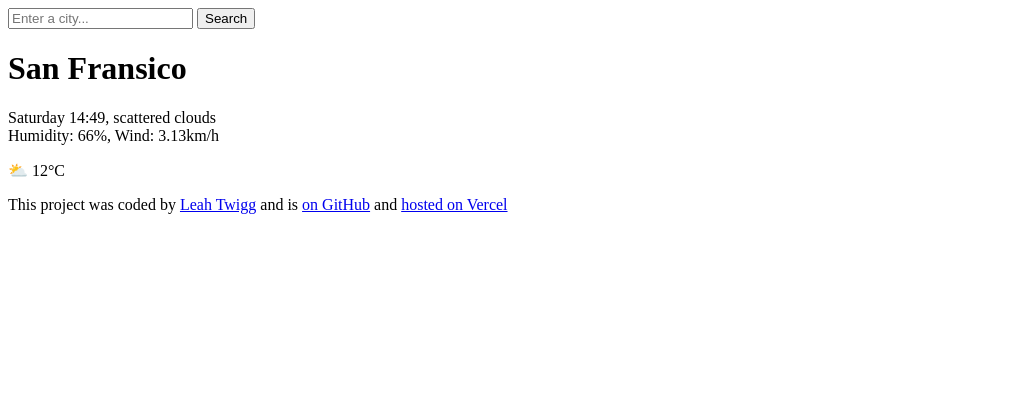
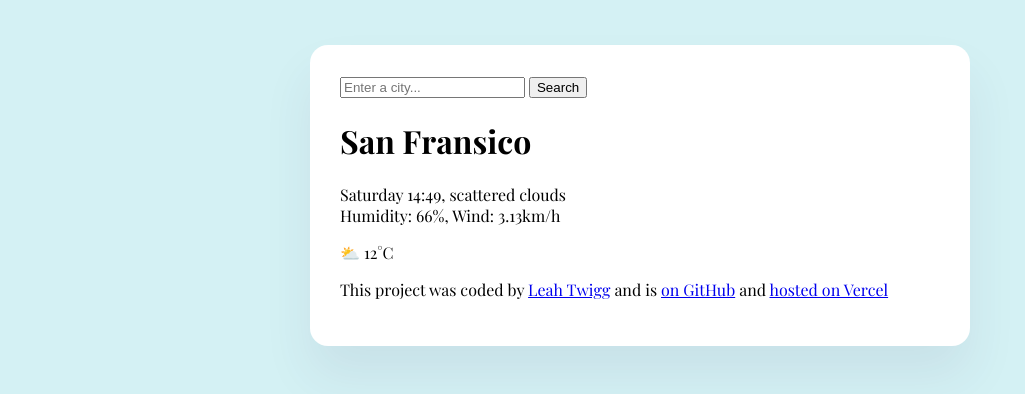
Before and after one commit to lea-bee/weather-project, a website: page index.html in a window 1280 px wide. Shown: the whole page, without its empty margins (0-1025 px from the left). Drawn offline with nearby package versions, Linux system fonts and the light colour scheme.

Commit message:
Syled main container and added custom fonts

```diff
--- a/index.html
+++ b/index.html
@@ -3,9 +3,17 @@
   <head>
     <meta charset="UTF-8" />
     <meta name="viewport" content="width=device-width, initial-scale=1.0" />
+    <link rel="stylesheet" href="src/styles.css" />
+    <link rel="preconnect" href="https://fonts.googleapis.com" />
+    <link rel="preconnect" href="https://fonts.gstatic.com" crossorigin />
+    <link
+      href="https://fonts.googleapis.com/css2?family=Libre+Baskerville:ital,wght@0,400;0,700;1,400&family=Playfair+Display:wght@400..900&family=Roboto:wght@300;400;500&display=swap"
+      rel="stylesheet"
+    />
     <title>Weather App</title>
   </head>
   <body>
+    <div class="weather-app">
       <header>
         <form>
           <input type="search" placeholder="Enter a city..." required />
@@ -33,10 +41,13 @@
             on GitHub</a
           >
           and
-        <a href="https://weather-project-delta-five.vercel.app/" target="_blank"
+          <a
+            href="https://weather-project-delta-five.vercel.app/"
+            target="_blank"
             >hosted on Vercel</a
           >
         </p>
       </footer>
+    </div>
   </body>
 </html>
--- /dev/null
+++ b/src/styles.css
@@ -0,0 +1,14 @@
+body {
+  background-color: #d4f1f4;
+  font-family: "Playfair Display", serif;
+  /*font-family: "Roboto", sans-serif;
+  /*font-family: "Libre Baskerville", serif;*/
+}
+.weather-app {
+  background: white;
+  max-width: 600px;
+  margin: 45px auto;
+  padding: 30px;
+  box-shadow: 0 30px 50px rgba(65, 50, 100, 0.08);
+  border-radius: 18px;
+}
```
Lines whose indentation alone changed are shown as unchanged.
